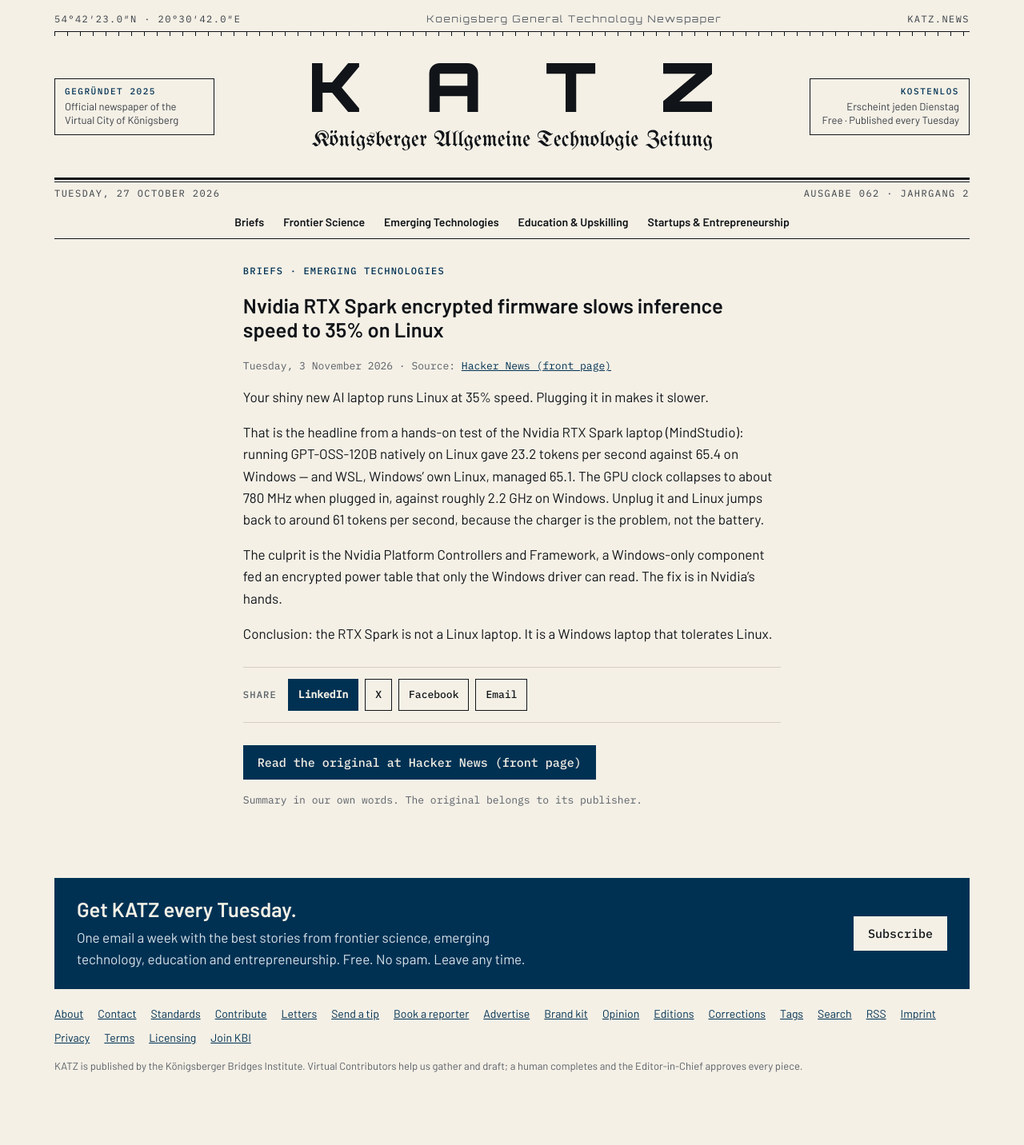
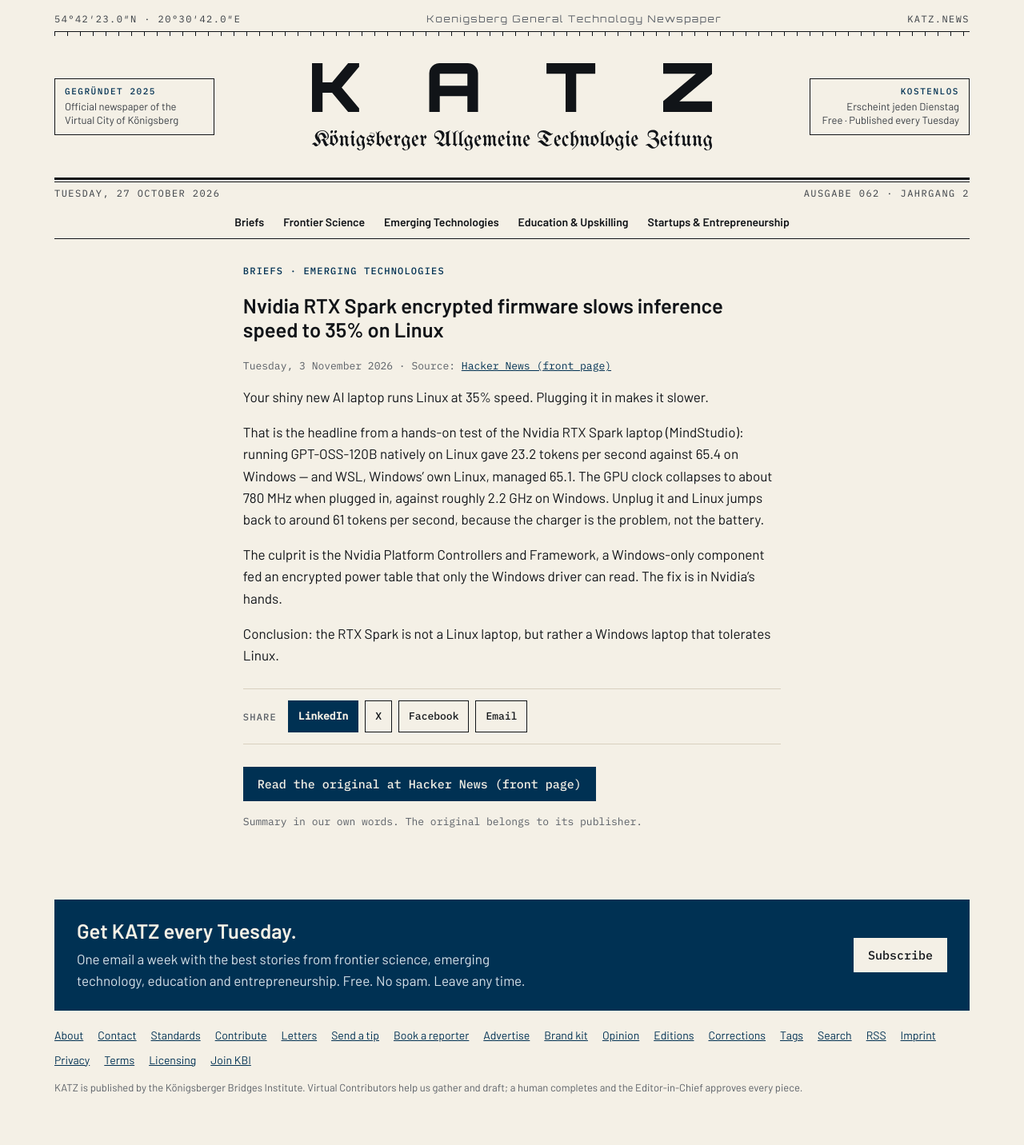
Before and after one commit to katz-news/katz.news, a Jekyll site: the page built from _posts/briefs/2026-11-04-nvidia-rtx-spark-encrypted-firmware-slows-inference-speed-to.md, in a window 1280 px wide. Shown: the whole page at 80% size. Built offline with Jekyll 4.4.1, drawn with Linux system fonts in a browser that asks for light colours; before the commit the page ends 1405 px from its top, so only the background shows below that.

```diff
--- a/_data/build.yml
+++ b/_data/build.yml
@@ -1 +1 @@
-published_at: 2026-11-05T18:21:52Z
+published_at: 2026-11-05T18:22:45Z
--- a/_posts/briefs/2026-11-04-nvidia-rtx-spark-encrypted-firmware-slows-inference-speed-to.md
+++ b/_posts/briefs/2026-11-04-nvidia-rtx-spark-encrypted-firmware-slows-inference-speed-to.md
@@ -12,4 +12,4 @@ That is the headline from a hands-on test of the Nvidia RTX Spark laptop (MindSt
 
 The culprit is the Nvidia Platform Controllers and Framework, a Windows-only component fed an encrypted power table that only the Windows driver can read. The fix is in Nvidia's hands.
 
-Conclusion: the RTX Spark is not a Linux laptop. It is a Windows laptop that tolerates Linux.
+Conclusion: the RTX Spark is not a Linux laptop, but rather a Windows laptop that tolerates Linux.
```
